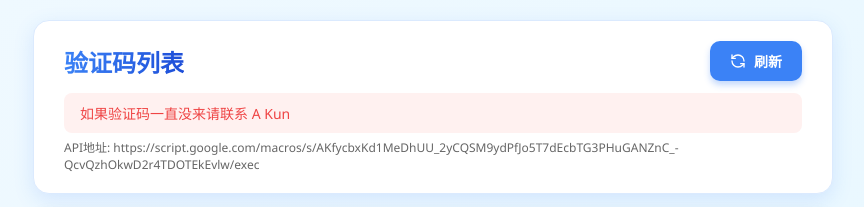
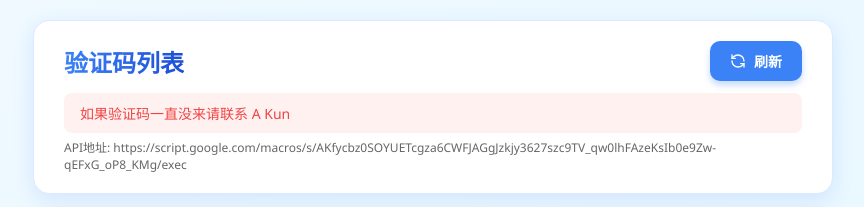
Before and after one commit to bikun666/showbaocode, a plain HTML site: page index.html in a window 1280 px wide. Shown: the top 207 px of the page, without its empty margins (207-1071 px from the left). Drawn offline with Linux system fonts and the light colour scheme; a web font is replaced by a local one.

Commit message:
Update index.html

```diff
--- a/index.html
+++ b/index.html
@@ -493,7 +493,7 @@
 
   <script>
     // 配置
-    const API_URL = 'https://script.google.com/macros/s/AKfycbxKd1MeDhUU_2yCQSM9ydPfJo5T7dEcbTG3PHuGANZnC_-QcvQzhOkwD2r4TDOTEkEvlw/exec';
+    const API_URL = 'https://script.google.com/macros/s/AKfycbz0SOYUETcgza6CWFJAGgJzkjy3627szc9TV_qw0lhFAzeKsIb0e9Zw-qEFxG_oP8_KMg/exec';
     const REFRESH_INTERVAL = 3000; // 3秒刷新一次
     let lastCode = null;
     let refreshTimer = null;
```
